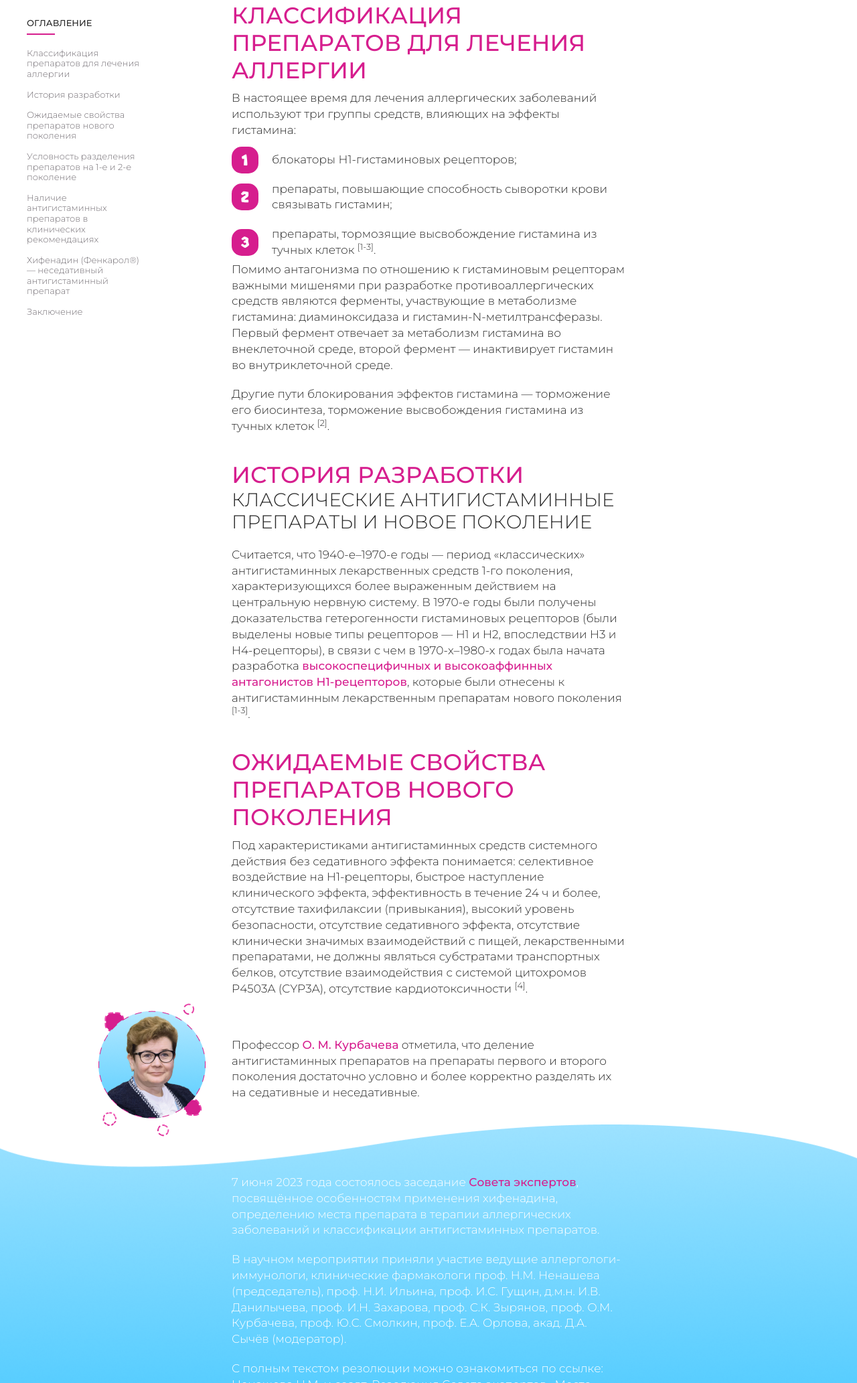
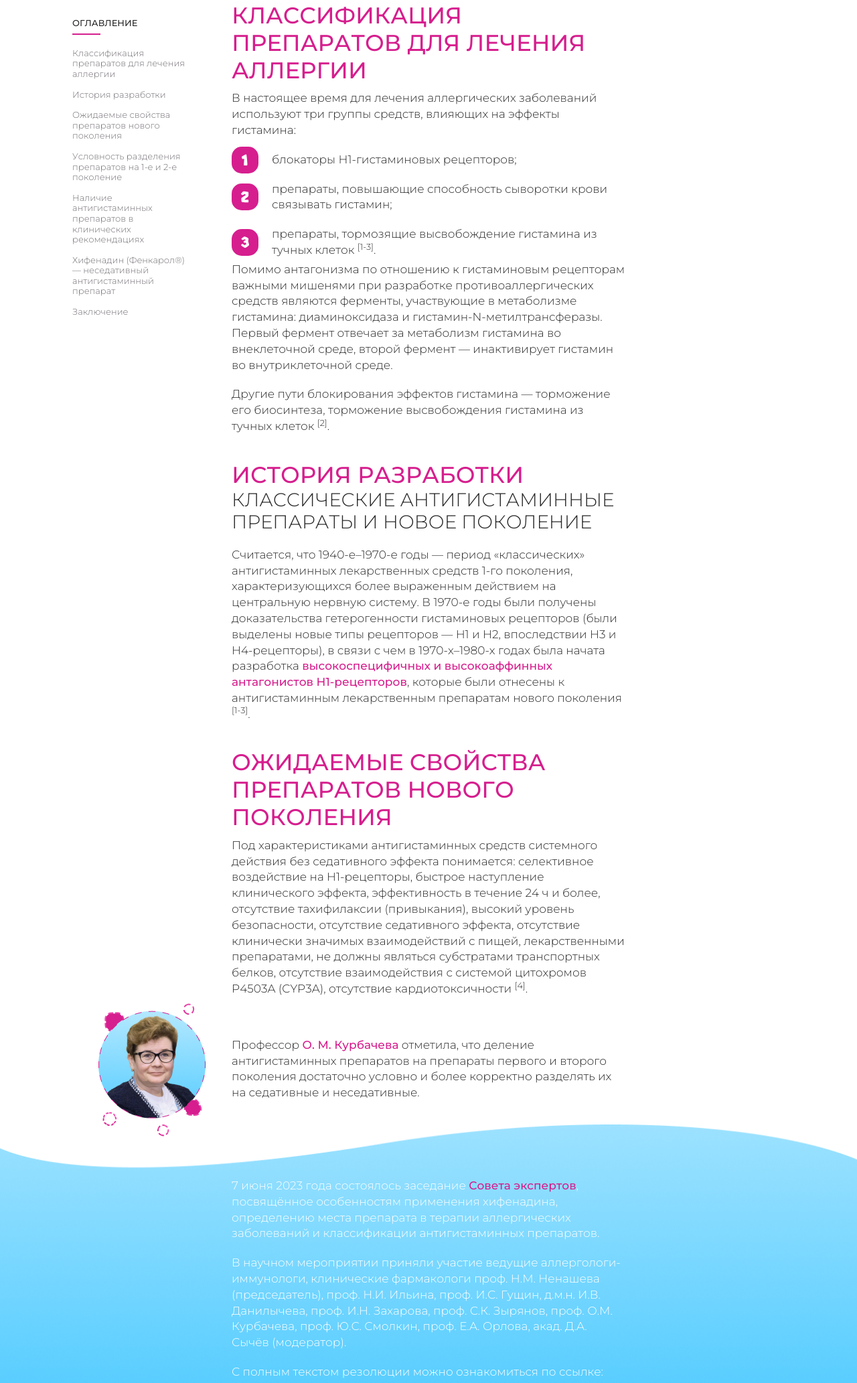
Before and after one commit to Tricky71/Medtouch_long_gis, a plain HTML site: page index.html in a window 1280 px wide. Shown: the part 735-2800 px from the top of the page at 67% size. Drawn offline with Linux system fonts and the light colour scheme.

Commit message:
правки 3

```diff
--- a/scss/blocks/_main.scss
+++ b/scss/blocks/_main.scss
@@ -3,12 +3,12 @@
 }
 
 .main-wrapper {
-  max-width: 1280px;
+  // max-width: 1280px;
   margin: 0 auto;
 }
 
 .main-header {
-  max-width: 1920px;
+  // max-width: 1920px;
   margin: 0 auto;
   margin-bottom: 30px;
   & img {
--- a/scss/blocks/_navigation.scss
+++ b/scss/blocks/_navigation.scss
@@ -41,6 +41,6 @@
     position: absolute;
     width: 178px;
     top: 20px;
-    left: 40px;
+    left: -190px;
   }
 }
--- a/scss/blocks/_text-block.scss
+++ b/scss/blocks/_text-block.scss
@@ -287,13 +287,13 @@ main .text-block__content {
       }
     }
     &--4 {
-      padding: 75px 0;
+      padding: 10vh 0;
       margin-bottom: 50px;
       background-color: #fff;
       background-image: url('../img/blue-bg.png');
       background-repeat: no-repeat;
       background-position: center;
-      background-size: cover;
+      background-size: 100% 100%;
     }
     &--5 {
       margin-bottom: 60px;
@@ -310,13 +310,13 @@ main .text-block__content {
       }
     }
     &--6 {
-      padding: 165px 0;
+      padding: 50vh 0;
       margin-bottom: 45px;
       background-color: #fff;
       background-image: url('../img/blue-bg-2.png');
       background-repeat: no-repeat;
       background-position: center;
-      background-size: cover;
+      background-size: 100% 100%;
         & .text-block__title {
           margin-top: 10px;
           margin-bottom: 25px;
--- a/scss/blocks/_wrapper.scss
+++ b/scss/blocks/_wrapper.scss
@@ -1,4 +1,5 @@
 .wrapper {
+  position: relative;
   width: 100%;
   margin: 0 auto;
   padding: 0 15px;
```
Also changed, not shown: index.html (+0 -2 lines), css/style.min.css.
